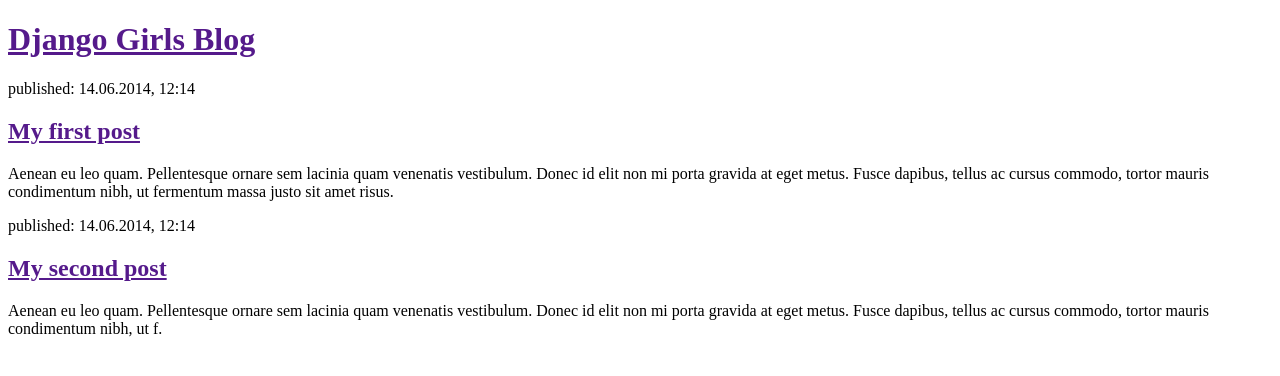
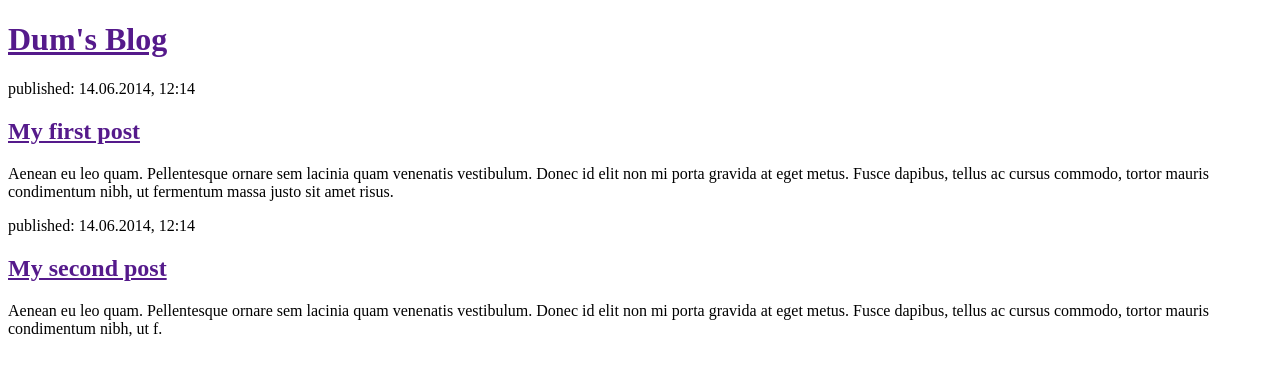
Before and after one commit to usrforsck/my-first-blog, a Django app: page / in a window 1280 px wide. Shown: the top 376 px of the page. Run offline with Django 3.2, Linux system fonts and the light colour scheme.

Commit message:
Changed the page name in HTML

```diff
--- a/blog/templates/blog/post_list.html
+++ b/blog/templates/blog/post_list.html
@@ -6,7 +6,7 @@
     </head>
     <body>
         <div>
-            <h1><a href="">Django Girls Blog</a></h1>
+            <h1><a href="">Dum's Blog</a></h1>
         </div>
 
         <div>
```
